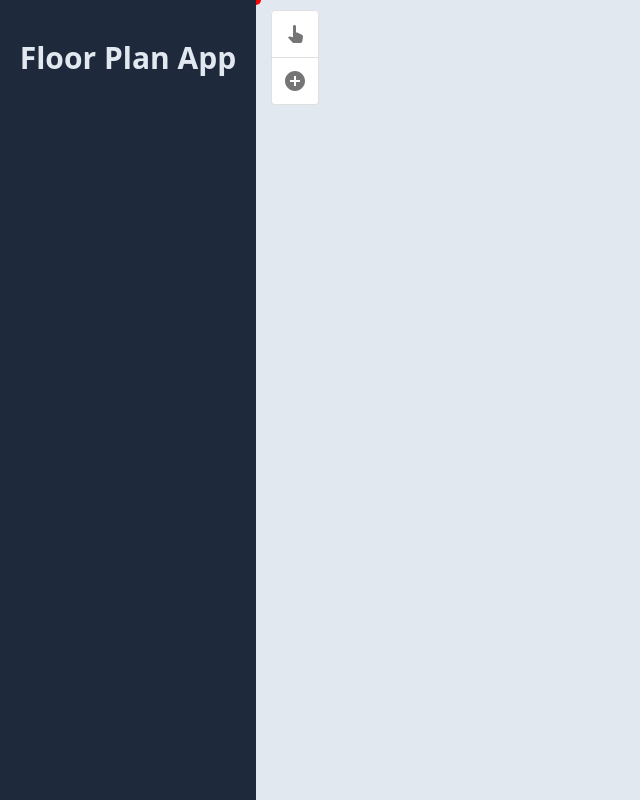
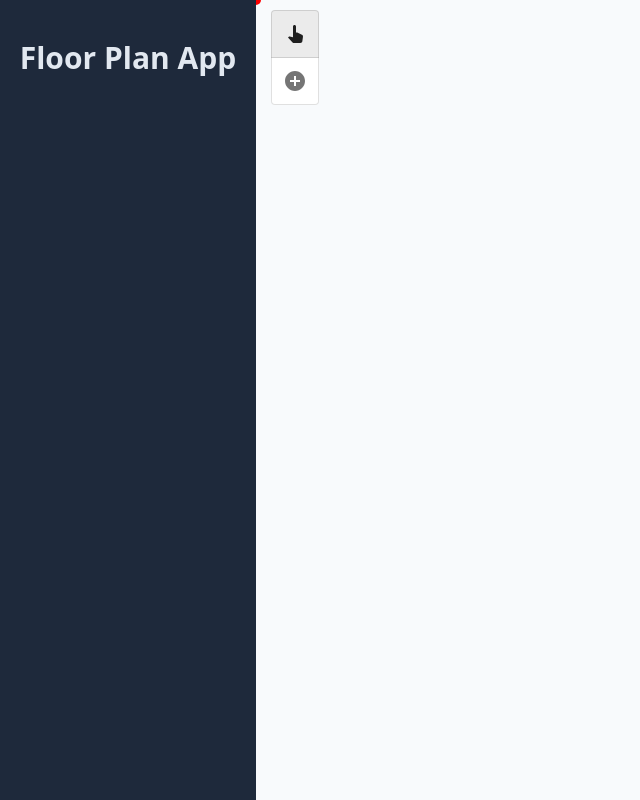
Before and after one commit to IsItGreg/floorplaner, a React (Create React App) app: page / in a window 1280 px wide. Shown: the whole page, without its empty margins (0-640 px from the left). Built offline with nearby package versions, Linux system fonts and the light colour scheme.

Commit message:
Fixed provider to work again

```diff
--- a/src/components/Canvas.tsx
+++ b/src/components/Canvas.tsx
@@ -123,7 +123,7 @@ const Canvas = () => {
           // remove new corner from corners
           setCorners(corners.filter((corner) => corner !== newCorner));
           setNewCorner(null);
-          dispatch({ type: CanvasActions.RESET_MODE });
+          dispatch({ type: CanvasActions.CHANGE_MODE, mode: Mode.NONE });
         } else {
           // Clicked on a new corner
           const nextCorner: Corner = { x: mousePos.x, y: mousePos.y };
@@ -168,7 +168,7 @@ const Canvas = () => {
         width={bounds.width}
         height={bounds.height}
         // draggable={!creatingRoom && !creatingWall}
-        className="bg-slate-200"
+        className="bg-slate-50"
         onMouseMove={handleMouseMove}
         onMouseDown={handleMouseDown}
         onMouseUp={handleMouseUp}
--- a/src/components/EditPlanDial.tsx
+++ b/src/components/EditPlanDial.tsx
@@ -13,9 +13,9 @@ const EditPlanDial = () => {
       icon={<SpeedDialIcon />}
     >
       <SpeedDialAction
-        onClick={() => {
-          dispatch({ type: CanvasActions.CREATE_WALLS });
-        }}
+        // onClick={() => {
+        //   dispatch({ type: CanvasActions.CREATE_WALLS });
+        // }}
         icon={<CreateIcon />}
         tooltipTitle="New Wall"
       />
--- a/src/components/GlobalContext.tsx
+++ b/src/components/GlobalContext.tsx
@@ -1,8 +1,8 @@
 import { Dispatch, createContext, useReducer } from "react";
 
 export enum Mode {
-  NONE,
-  CREATE_WALLS,
+  NONE = "none",
+  CREATE_WALLS = "create_walls",
 }
 
 export type AppState = {
@@ -33,20 +33,15 @@ export const GlobalContextProvider = ({
 };
 
 export enum CanvasActions {
-  CREATE_WALLS = "CREATE_WALLS",
-  RESET_MODE = "RESET_MODE",
+  CHANGE_MODE,
 }
 
-export type CanvasAction =
-  | { type: CanvasActions.CREATE_WALLS }
-  | { type: CanvasActions.RESET_MODE };
+export type CanvasAction = { type: CanvasActions.CHANGE_MODE; mode: Mode };
 
 const canvasReducer = (state: any, action: CanvasAction) => {
   switch (action.type) {
-    case CanvasActions.CREATE_WALLS:
-      return { ...state, mode: Mode.CREATE_WALLS };
-    case CanvasActions.RESET_MODE:
-      return { ...state, mode: Mode.NONE };
+    case CanvasActions.CHANGE_MODE:
+      return { ...state, mode: action.mode };
     default:
       return state;
   }
--- a/src/components/Toolbox.tsx
+++ b/src/components/Toolbox.tsx
@@ -1,17 +1,29 @@
 import { AddCircle, PanToolAlt } from "@mui/icons-material";
 import { ToggleButton, ToggleButtonGroup } from "@mui/material";
+import React from "react";
+import { CanvasActions, GlobalContext } from "./GlobalContext";
+import { Mode } from "./GlobalContext";
 
 export const Toolbox = () => {
+  const { state, dispatch } = React.useContext(GlobalContext);
+
   return (
     <div style={{ position: "absolute", marginLeft: 15, top: 10 }}>
       <ToggleButtonGroup
         style={{ backgroundColor: "white" }}
         orientation="vertical"
+        value={state.mode}
+        exclusive
+        onChange={(_, mode) => {
+          if (mode) {
+            dispatch({ type: CanvasActions.CHANGE_MODE, mode });
+          }
+        }}
       >
-        <ToggleButton value="select">
+        <ToggleButton value={Mode.NONE}>
           <PanToolAlt />
         </ToggleButton>
-        <ToggleButton value="add-wall">
+        <ToggleButton value={Mode.CREATE_WALLS}>
           <AddCircle />
         </ToggleButton>
       </ToggleButtonGroup>
```
